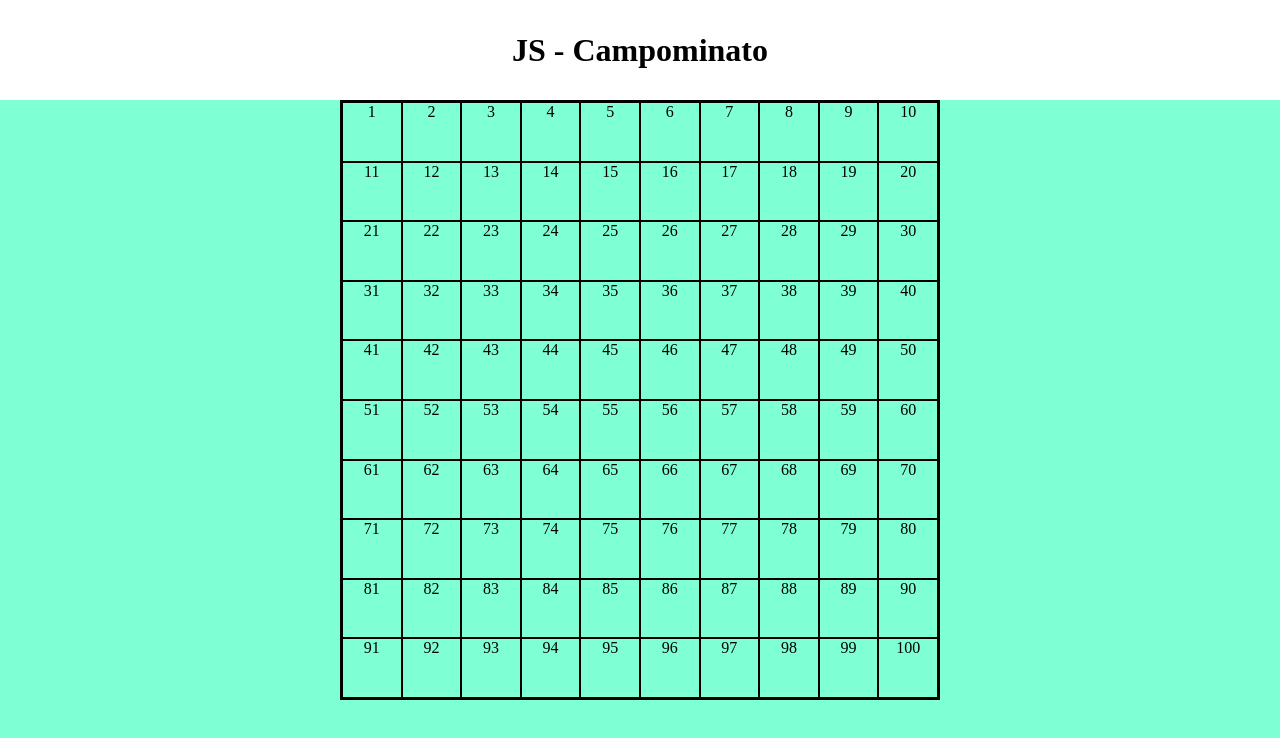
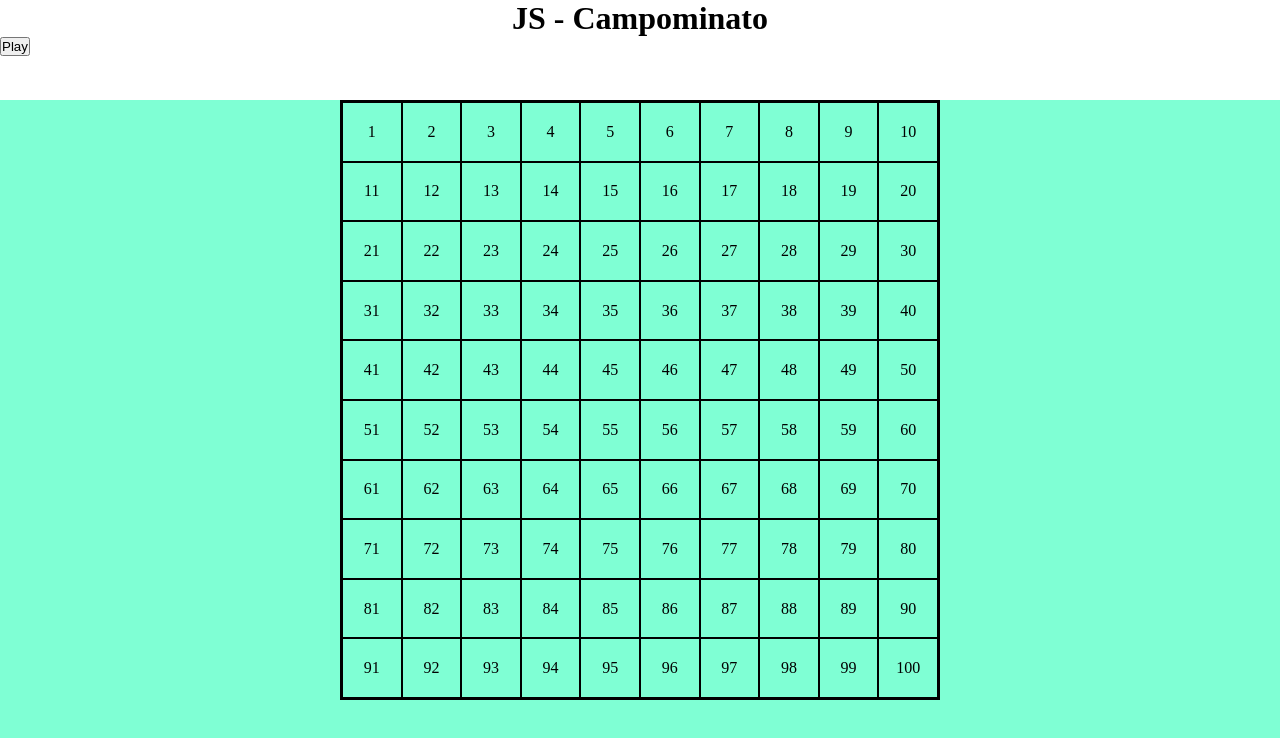
Before and after one commit to Ericson-Manalo/js-campominato-grid, a plain HTML site: page index.html in a window 1280 px wide. Drawn offline with Linux system fonts and the light colour scheme.

Commit message:
added the eventlistener and the btn

```diff
--- a/css/style.css
+++ b/css/style.css
@@ -10,10 +10,10 @@ header{
 
 h1{
     display: flex;
-    height: 100%;
     justify-content: center;
     align-items: center;
 }
+
 
 main{
     background-color: #7fffd4;
@@ -36,8 +36,13 @@ div.grid .cell{
     border: 1px solid black;
 }
 
+div.grid .clicked{
+    background-color: blue;
+}
+
 div.grid .centered-number{
     display: flex;
     justify-content: center;
+    align-items: center;
     height: 100%;
 }
--- a/index.html
+++ b/index.html
@@ -13,6 +13,9 @@
         <h1>
             JS - Campominato
         </h1>
+        <button>
+            Play
+        </button>
     </header>
 
     <main>
--- a/js/myscript.js
+++ b/js/myscript.js
@@ -23,6 +23,14 @@ for ( let i = 1; i < 101; i++){
     //creo una classe per centrarla
     numberElement.classList.add('centered-number')
 
+
+    //aggiunto al click il cambio di colore delle celle
+    actualCell.addEventListener('click', function(){
+        actualCell.classList.toggle('clicked');
+
+    });
+
+
     //all'interno della variabile che richiama il div con classe grid metto i nuovi elementi creati (in questo caso div con classe cell)
     gridElement.appendChild(actualCell);
 
```
